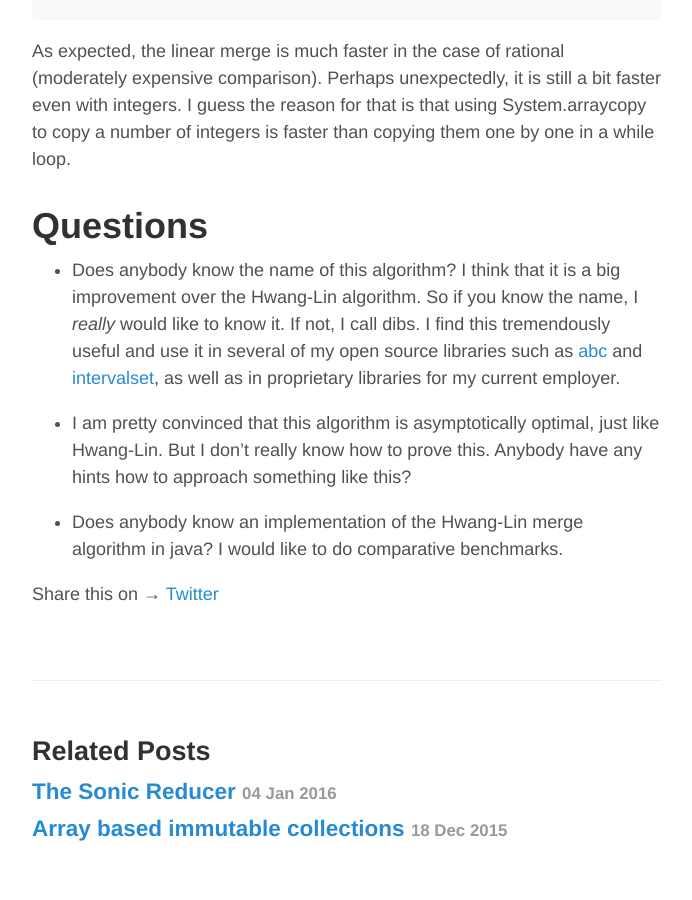
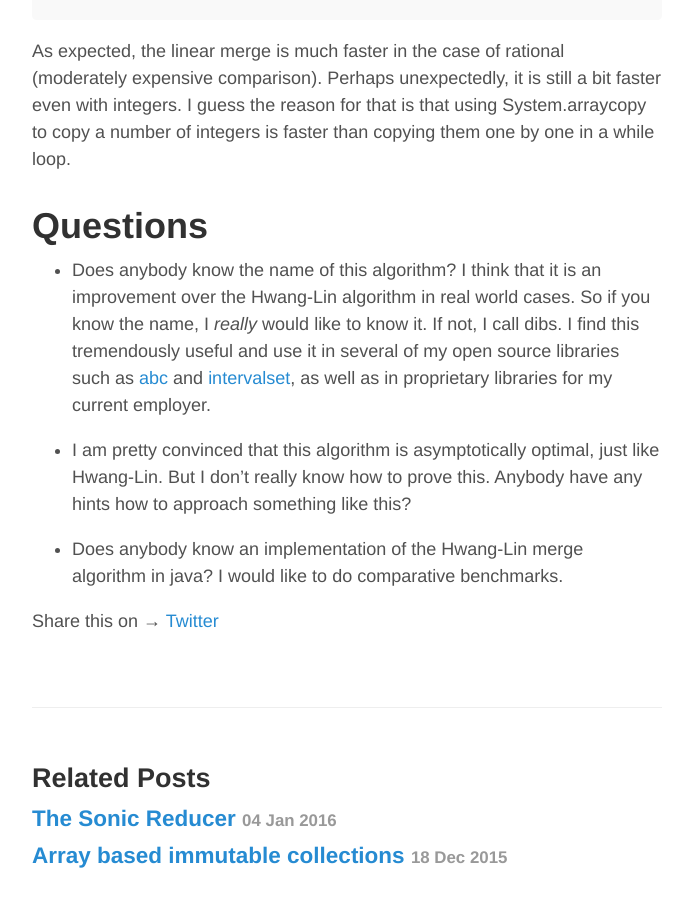
Before and after one commit to rklaehn/rklaehn.github.io, a Jekyll site: the page built from _posts/2016-01-05-binarymerge.md, in a window 1280 px wide and 900 px high, scrolled down 8599 px. Shown: the whole window, without its empty margins (293-985 px from the left). Built offline with Jekyll 4.4.1, drawn with Linux system fonts in a browser that asks for light colours; Markdown is read by kramdown in place of the engine named in the settings.

Commit message:
Update 2016-01-05-binarymerge.md

```diff
--- a/_posts/2016-01-05-binarymerge.md
+++ b/_posts/2016-01-05-binarymerge.md
@@ -259,7 +259,7 @@ As expected, the linear merge is much faster in the case of rational (moderately
 
 # Questions
 
-- Does anybody know the name of this algorithm? I think that it is a big improvement over the Hwang-Lin algorithm. So if you know the name, I *really* would like to know it. If not, I call dibs. I find this tremendously useful and use it in several of my open source libraries such as [abc](https://github.com/rklaehn/abc) and [intervalset](https://github.com/rklaehn/intervalset), as well as in proprietary libraries for my current employer.
+- Does anybody know the name of this algorithm? I think that it is an improvement over the Hwang-Lin algorithm in real world cases. So if you know the name, I *really* would like to know it. If not, I call dibs. I find this tremendously useful and use it in several of my open source libraries such as [abc](https://github.com/rklaehn/abc) and [intervalset](https://github.com/rklaehn/intervalset), as well as in proprietary libraries for my current employer.
 
 - I am pretty convinced that this algorithm is asymptotically optimal, just like Hwang-Lin. But I don't really know how to prove this. Anybody have any hints how to approach something like this?
 
```
